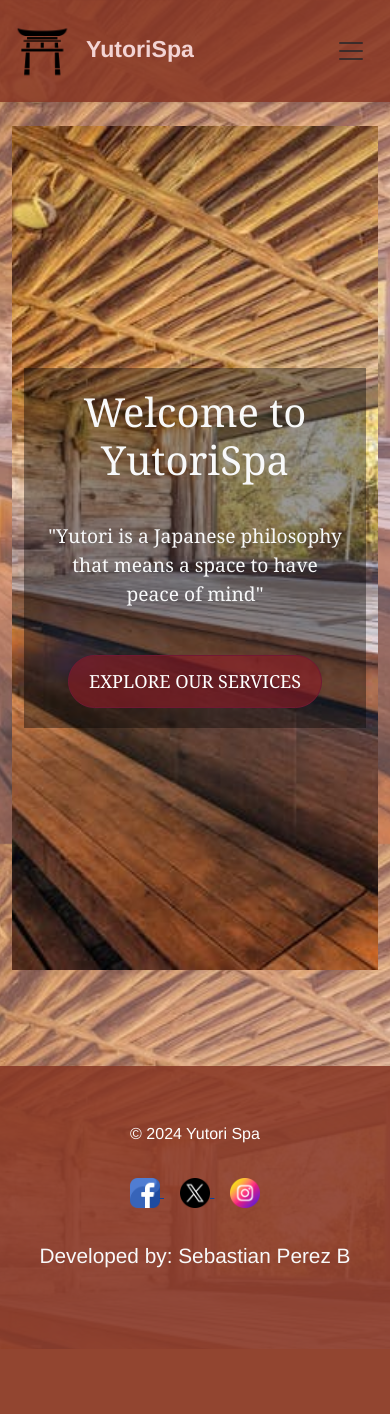
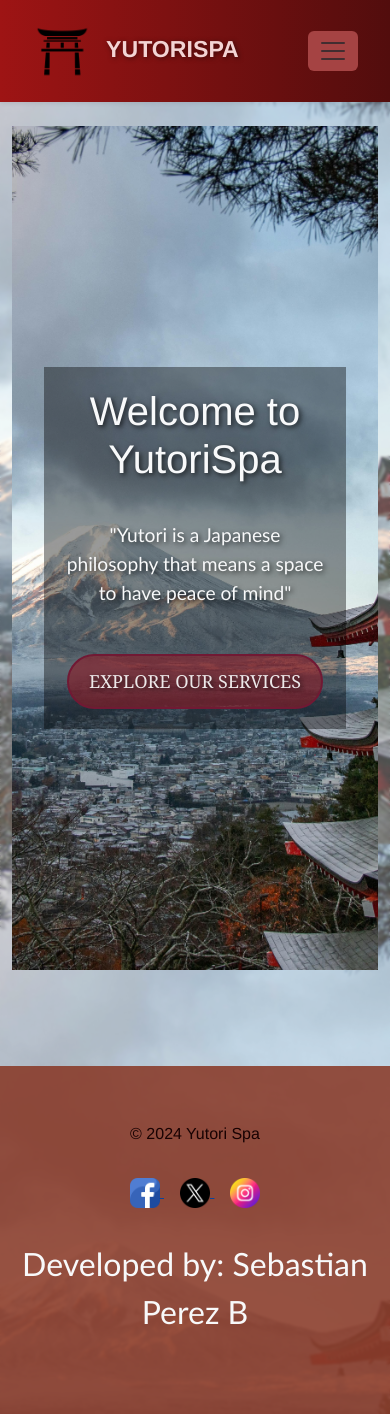
Before and after one commit to LionelWise77/Yutori-PP4, a Django app: page / in a window 390 px wide. Before the commit the page ends 1349 px from the top, so only its background shows below. Run offline with Django 4.2, Linux system fonts and the light colour scheme; the visitor is signed in with stand-in values (Sample User, id 1); some libraries are stand-ins or nearby versions.

Commit message:
Enhance UX design and fix booking functionality issues
- Added Bootstrap for responsive design and better styling
- Updated base template with improved navigation and layout
- Included appointment time field in AppointmentForm
- Corrected database schema to include appointment_time field
- Improved form rendering and user feedback in templates

```diff
--- a/spa/forms.py
+++ b/spa/forms.py
@@ -7,9 +7,10 @@
 class AppointmentForm(forms.ModelForm):
     class Meta:
         model = Appointment
-        fields = ['service', 'appointment_date']
+        fields = ['service', 'appointment_date', 'appointment_time']
         widgets = {
             'appointment_date': forms.DateInput(attrs={'type': 'date'}),
+            'appointment_time': forms.TimeInput(attrs={'type': 'time'}),
         }
 
     def clean_appointment_date(self):
--- a/spa/models.py
+++ b/spa/models.py
@@ -43,6 +43,7 @@
     client = models.ForeignKey(Client, on_delete=models.CASCADE)
     service = models.ForeignKey(Service, on_delete=models.CASCADE)
     appointment_date = models.DateTimeField()
+    appointment_time = models.TimeField(null=True, blank=True)
     status = models.CharField(max_length=20, choices=[
         ('scheduled', 'Scheduled'),
         ('completed', 'Completed'),
--- a/spa/static/css/styles.css
+++ b/spa/static/css/styles.css
@@ -1,5 +1,5 @@
 html {
-    background: url(/static/images/explorebackground.jpeg) no-repeat center center fixed;
+  background: url(/static/images/Mount_Fuji.jpeg) no-repeat center center fixed;
   -webkit-background-size: cover;
   -moz-background-size: cover;
   -o-background-size: cover;
@@ -7,16 +7,14 @@
   height: 100%;
 }
 
-
-
 body {
-    background-color: #daabab63;
+  background-color: rgba(255, 255, 255, 0.295);
+  backdrop-filter: blur(1px);
   color: #2d2727;
-    font-family: 'Franklin Gothic Medium', 'Arial Narrow', Arial, sans-serif;
+  font-family: "Franklin Gothic Medium", "Arial Narrow", Arial, sans-serif;
   display: flex;
   flex-direction: column;
 }
-
 
 h2 {
   color: #343a40;
@@ -32,75 +30,115 @@
 /* Navbar */
 
 .navbar {
-    background-color: #9e1414;
+  background: linear-gradient(
+    90deg,
+    #9e1414,
+    #520d0d
+  ); /* Degradado atractivo */
+  box-shadow: 0px 4px 6px rgba(0, 0, 0, 0.2); /* Sombra más pronunciada */
+  position: sticky;
+  top: 0;
+  z-index: 1000;
+  padding: 10px 20px;
 }
 
 .bg-light {
   --bs-bg-opacity: 1;
   background-color: rgb(136 54 36 / 86%) !important;
-    font-family: 'Franklin Gothic Medium', 'Arial Narrow', Arial, sans-serif;
-    color: #e6e7df;
+  font-family: "Franklin Gothic Medium", "Arial Narrow", Arial, sans-serif;
+  color: #e6e7df7a;
 }
 
 .navbar-brand {
   font-size: 2rem;
-    color: #f3d4d4;;
+  color: #f3d4d4;
+  font-weight: bold;
+  text-transform: uppercase;
+  text-shadow: 1px 1px 5px rgba(0, 0, 0, 0.5);
+  transition: color 0.3s ease;
+}
+
+.navbar-brand:hover {
+  color: #f0a8a8; /* Cambio de color al pasar el cursor */
 }
 
 .nav-link {
-    color: #f0e4e4;
-    transition: color 0.3s ease;
-    font-size: 18px;
+  color: #fff;
+  font-size: 1.1rem;
+  margin: 0 10px;
+  text-transform: uppercase;
+  transition: color 0.3s ease, transform 0.3s ease;
 }
 
 .nav-link:hover {
-    color: #520d0d;
+  color: #f0a8a8; /* Color más claro */
+  transform: scale(1.1); /* Efecto de aumento al pasar el cursor */
+  text-decoration: none;
 }
 
 .nav-item .btn-primary {
   background-color: #a54343;
   border-color: #f3d4d4;
+  font-size: 1rem;
+  padding: 8px 15px;
+  border-radius: 5px;
+  transition: background-color 0.3s ease, transform 0.3s ease;
 }
 
 .nav-item .btn-primary:hover {
   background-color: #f0a8a8;
+  transform: translateY(-2px); /* Efecto de desplazamiento */
 }
 
 .navbar-toggler {
+  background-color: #a54343; /* Botón del menú móvil */
   border: none;
+  padding: 5px 10px;
+  transition: transform 0.3s ease;
+}
+
+.navbar-toggler:hover {
+  transform: rotate(90deg); /* Animación al pasar el cursor */
 }
 
 element.style {
   width: 60px;
   height: auto;
-    color: #f3d4d4 ;
+  color: #f3d4d4;
 }
 
 /* Form */
 
 form {
-    background-color: #c9baba94;
+  background-color: rgba(201, 186, 186, 0.13);
   padding: 30px;
   border-radius: 10px;
-    box-shadow: 0px 4px 10px rgba(0, 0, 0, 0.1);
+  box-shadow: 0px 4px 15px rgba(0, 0, 0, 0.2);
 }
 
 form label {
-    font-weight: 600;
-    color: #ebe2e2;
+  font-weight: 800;
+  color: #100202;
+  font-size: 1.2rem;
 }
 
-form input, form select, form textarea {
+form input,
+form select,
+form textarea {
   border-radius: 5px;
   border: 1px solid #ced4da;
   padding: 10px;
   width: 100%;
   margin-bottom: 20px;
-    font-size: 20px;
-    color: #dc3545;
+  font-size: 18px;
+  color: #2d2727;
+  background: rgba(255, 255, 255, 0.8);
+  box-shadow: inset 0px 2px 5px rgba(0, 0, 0, 0.1);
 }
 
-form input:focus, form select:focus, form textarea:focus {
+form input:focus,
+form select:focus,
+form textarea:focus {
   border-color: #007bff;
   box-shadow: 0px 0px 5px rgba(0, 123, 255, 0.5);
 }
@@ -111,12 +149,21 @@
   text-transform: uppercase;
   padding: 12px 20px;
   font-size: 18px;
-    border-radius: 50px;
-    transition: background-color 0.3s ease;
+  border-radius: 30px;
+  border: 2px solid #83363dc2; /* Borde definido */
+  background-color: transparent;
+  color: #ede8e9;
+  transition: all 0.4s ease;
+}
+
+.btn:hover {
+  background-color: #83363dc2;
+  color: #ffffff;
+  box-shadow: 0px 4px 10px rgba(131, 54, 61, 0.5);
 }
 
 .btn-primary {
-    background-color: #83363dc2;;
+  background-color: #83363dc2;
   border-color: #711934;
 }
 
@@ -131,7 +178,8 @@
 /* Style Hero Section */
 
 .hero-section {
-    background-image: url("/static/images/explorebackground.jpeg");
+  background-image: linear-gradient(rgba(0, 0, 0, 0), rgba(0, 0, 0, 0)),
+    url("/static/images/Mount_Fuji.jpeg");
   height: 100vh;
   background-size: cover;
   background-position: center;
@@ -139,7 +187,10 @@
   display: flex;
   align-items: center;
   justify-content: center;
-    color: #fff;
+  color: #ffffff;
+  text-shadow: 2px 2px 5px rgba(0, 0, 0, 0.7);
+  padding: 0 20px;
+  text-align: center;
 }
 
 .overlay {
@@ -163,10 +214,11 @@
 }
 
 .display-4 {
-    font-size: 5rem;
+  font-size: 4rem;
   font-weight: 300;
   line-height: 1.2;
   padding-bottom: 30px;
+  font-family: "Franklin Gothic Medium", "Arial Narrow", Arial, sans-serif;
 }
 
 .hero-content p {
@@ -182,21 +234,20 @@
   --bs-text-opacity: 1;
   color: #f8f9fa !important;
   background-color: rgb(0 0 0 / 40%);
-    font-family: Cambria, Cochin, Georgia, Times, 'Times New Roman', serif;
+  font-family: Cambria, Cochin, Georgia, Times, "Times New Roman", serif;
   padding: 20px;
 }
 
 .text-center p {
-    font-size: 1.3rem;
+  font-size: 2rem;
   padding-bottom: 30px;
   color: #f8f9fa;
+  font-family: "Gill Sans", "Gill Sans MT", Calibri, "Trebuchet MS", sans-serif;
 }
-
-
 
 .text-center {
   text-align: center !important;
-    color: rgb(255 255 255);
+  color: rgb(24, 2, 2);
 }
 
 a {
@@ -362,6 +432,14 @@
 
 .modal-footer .btn {
   padding: 10px 20px;
+  color: #0a0101;
+}
+
+p {
+  margin-top: 0;
+  margin-bottom: 1rem;
+  font-family: "Franklin Gothic Medium", "Arial Narrow", Arial, sans-serif;
+  font-size: 1rem;
 }
 
 .btn.btn-primary.mt-3 {
--- a/spa/templates/spa/base.html
+++ b/spa/templates/spa/base.html
@@ -52,7 +52,7 @@
                         <a class="nav-link dropdown-toggle" href="#" id="userDropdown" role="button"
                             data-bs-toggle="dropdown" aria-expanded="false">
                             <img src="{% static 'images/user.png' %}" alt="User Icon" class="rounded-circle me-2"
-                                style="width: 35px; height: 35px; border: 2px solid #007bff;"> {{ user.username }}
+                                style="width: 35px; height: 35px; border: 2px solid #0b5f38;"> {{ user.username }}
                         </a>
                         <ul class="dropdown-menu dropdown-menu-end" aria-labelledby="userDropdown">
                             <li><a class="dropdown-item" href="{% url 'profile' %}">Profile</a></li>
@@ -77,7 +77,7 @@
             <div class="row">
                 <div class="col-md-12 text-center">
                     <h1 style="color:rgb(34, 83, 34);">Welcome to YUTORIspa</h1>
-                    <p>Relaxation and Wellness in a Modern Setting</p>
+                    <p>"Yutori is a Japanese philosophy that means a space to have peace of mind"</p>
                     <button class="btn btn-custom">Book an Appointment</button>
                 </div>
             </div>
--- a/spa/templates/spa/password_reset_complete.html
+++ b/spa/templates/spa/password_reset_complete.html
@@ -5,10 +5,10 @@
 
 {% block content %}
 <div class="container mt-5">
-    <h2 class="text-center">Contraseña Restablecida</h2>
-    <p class="text-center">Tu contraseña ha sido restablecida. Ahora puedes iniciar sesión.</p>
+    <h2 class="text-center">Password Reset</h2>
+    <p class="text-center">Your password has been successfully reset. You can now log in.</p>
     <p class="mt-3 text-center">
-        <a href="{% url 'login' %}">Iniciar sesión</a>
+        <a href="{% url 'login' %}">Log in</a>
     </p>
 </div>
 {% endblock %}
--- a/spa/templates/spa/password_reset_confirm.html
+++ b/spa/templates/spa/password_reset_confirm.html
@@ -5,11 +5,11 @@
 
 {% block content %}
 <div class="container mt-5">
-    <h2 class="text-center">Restablecer Contraseña</h2>
+    <h2 class="text-center">Reset Password</h2>
     <form method="post">
         {% csrf_token %}
         {{ form.as_p }}
-        <button type="submit" class="btn btn-primary btn-block">Restablecer contraseña</button>
+        <button type="submit" class="btn btn-primary btn-block">Reset Password</button>
     </form>
 </div>
 {% endblock %}
--- a/spa/templates/spa/password_reset_done.html
+++ b/spa/templates/spa/password_reset_done.html
@@ -5,10 +5,10 @@
 
 {% block content %}
 <div class="container mt-5">
-    <h2 class="text-center">Comprobación de Restablecimiento de Contraseña</h2>
-    <p class="text-center">Se ha enviado un correo electrónico con instrucciones para restablecer tu contraseña.</p>
+    <h2 class="text-center">Password Reset Check</h2>
+    <p class="text-center">An email has been sent with instructions to reset your password.</p>
     <p class="mt-3 text-center">
-        <a href="{% url 'login' %}">Volver al inicio de sesión</a>
+        <a href="{% url 'login' %}">Back to login</a>
     </p>
 </div>
 {% endblock %}
--- a/spa/templates/spa/password_reset_form.html
+++ b/spa/templates/spa/password_reset_form.html
@@ -5,14 +5,14 @@
 
 {% block content %}
 <div class="container mt-5">
-    <h2 class="text-center">Restablecer Contraseña</h2>
+    <h2 class="text-center">Reset Password</h2>
     <form method="post">
         {% csrf_token %}
         {{ form.as_p }}
-        <button type="submit" class="btn btn-primary btn-block">Enviar enlace de restablecimiento</button>
+        <button type="submit" class="btn btn-primary btn-block">Send reset link</button>
     </form>
     <p class="mt-3 text-center">
-        <a href="{% url 'login' %}">Volver al inicio de sesión</a>
+        <a href="{% url 'login' %}">Back to login</a>
     </p>
 </div>
 {% endblock %}
--- a/yutori/settings.py
+++ b/yutori/settings.py
@@ -27,7 +27,7 @@
 SECRET_KEY = os.getenv('SECRET_KEY')
 
 # SECURITY WARNING: don't run with debug turned on in production!
-DEBUG = os.getenv('DEBUG', 'False') == 'True'
+DEBUG = os.getenv('DEBUG', 'True') == 'True'
 
 ALLOWED_HOSTS = ["8000-lionelwise77-yutoripp4-51lotwowxtv.ws.codeinstitute-ide.net",
 ".herokuapp.com"
```
Also changed, not shown: other parts of spa/static/css/styles.css (+39 -24 lines), spa/migrations/0006_remove_profile_address_appointment_appointment_time_and_more.py (added), spa/static/images/Mount_Fuji.jpeg (added). Lines whose indentation alone changed are shown as unchanged.
